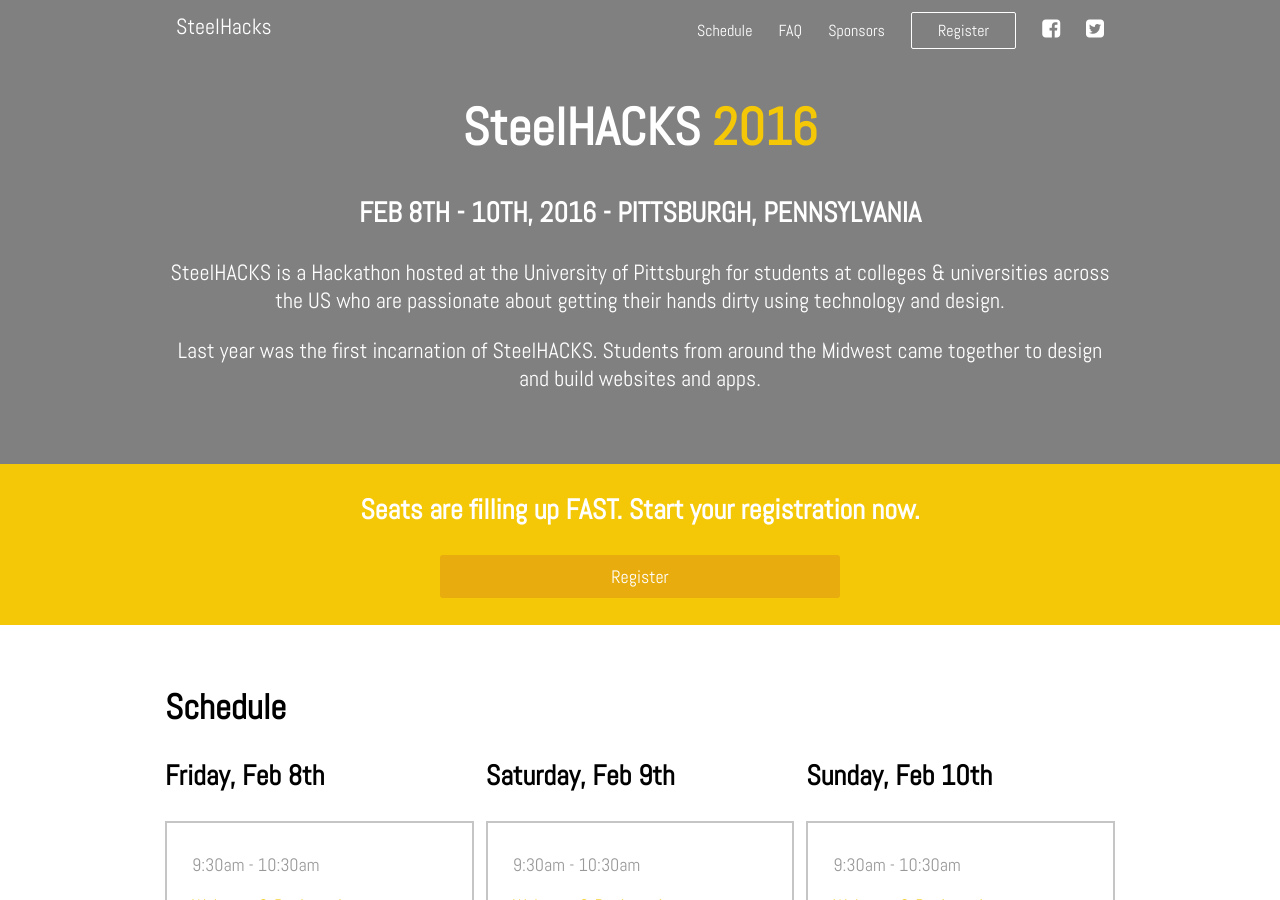
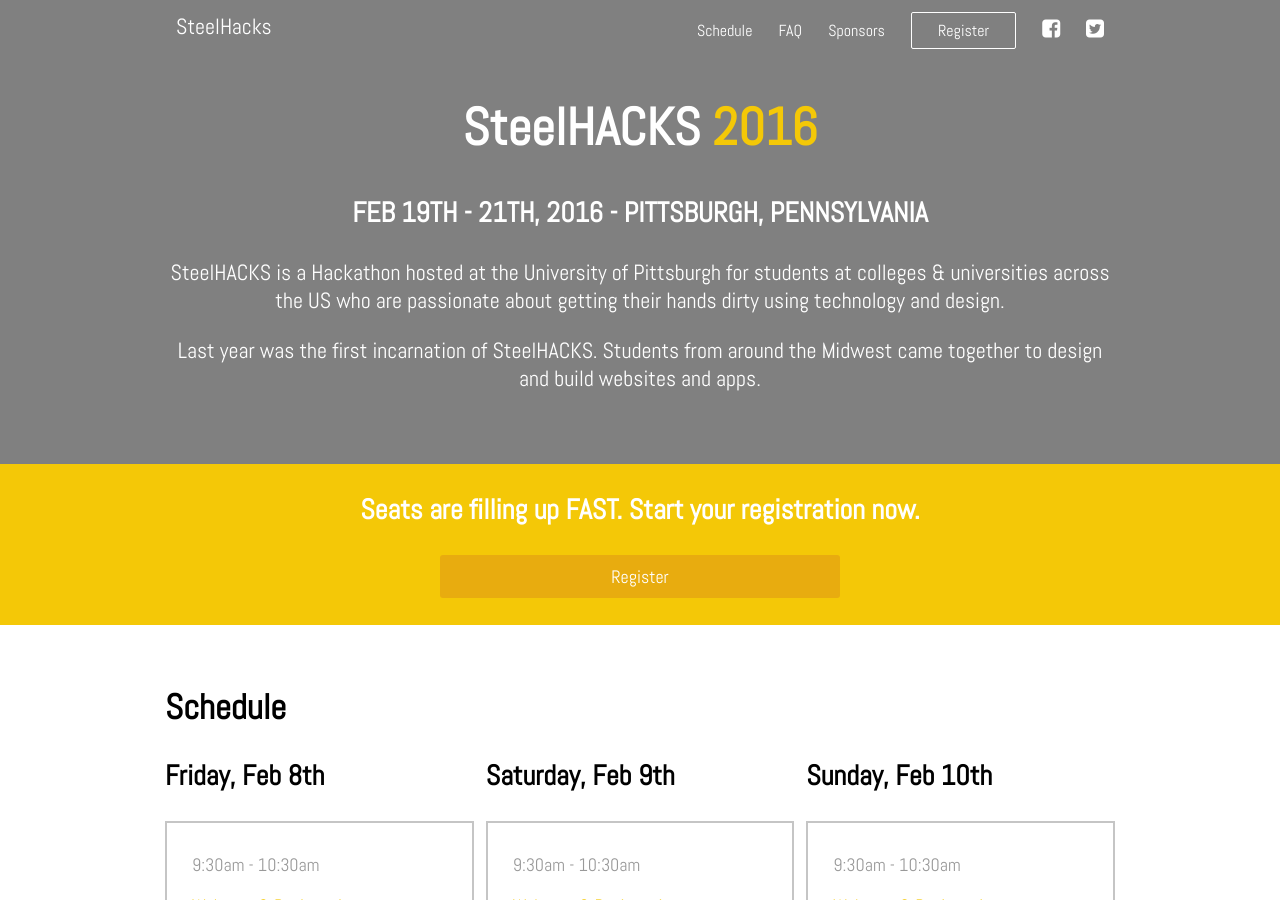
Before and after one commit to SteelHeads/steelhacks.com, a Jekyll site: the page built from index.html, in a window 1280 px wide and 900 px high. Built offline with Jekyll 4.4.1, drawn with Linux system fonts in a browser that asks for light colours.

Commit message:
Update date

```diff
--- a/index.html
+++ b/index.html
@@ -32,7 +32,7 @@
   </nav>
   <div class='container'>
     <h1>SteelHACKS <span class='text--gold'>2016</span></h1>
-    <h3>FEB 8TH - 10TH, 2016 - PITTSBURGH, PENNSYLVANIA</h3>
+    <h3>FEB 19TH - 21TH, 2016 - PITTSBURGH, PENNSYLVANIA</h3>
     <p>
       SteelHACKS is a Hackathon hosted at the University of Pittsburgh for
       students at colleges &amp; universities across the US who are passionate about getting their hands dirty using technology and design.
```
